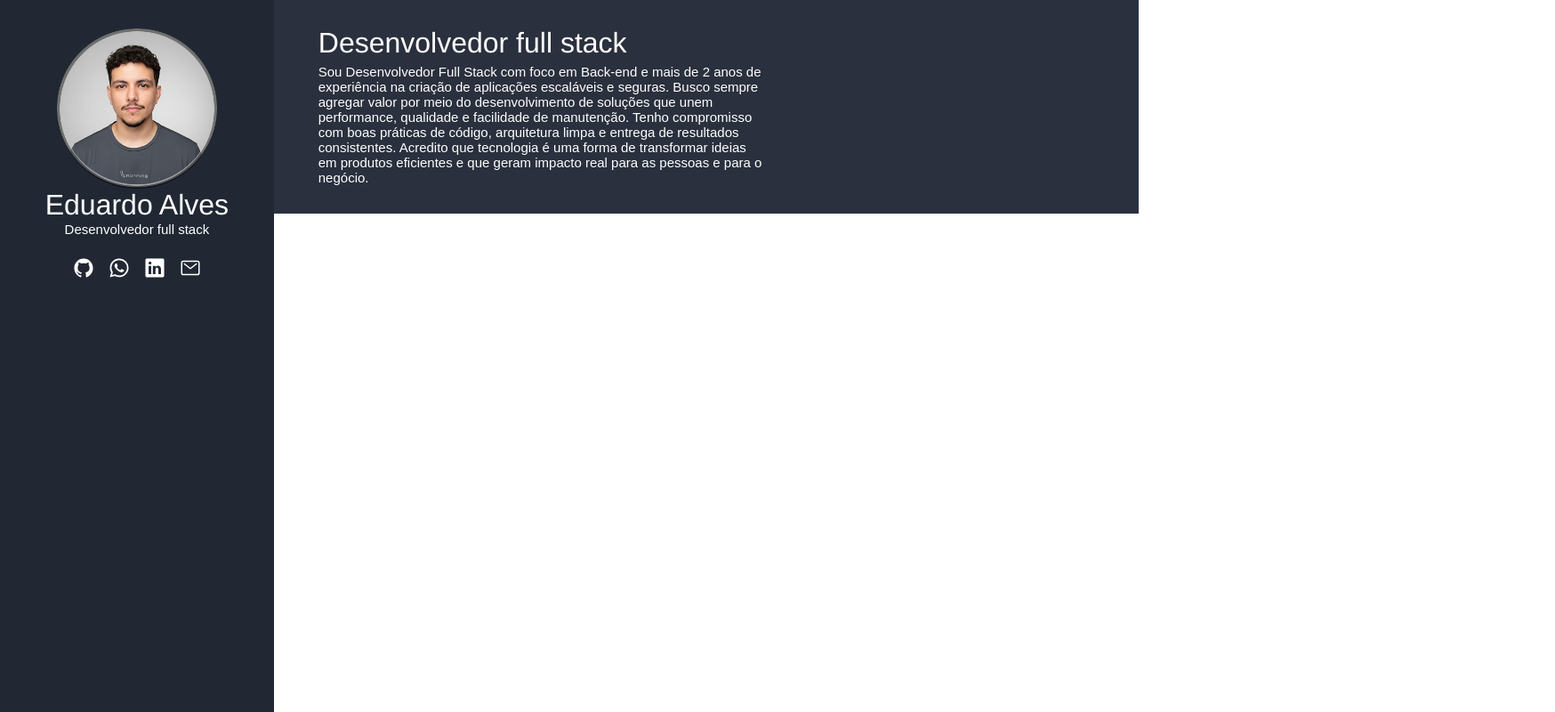
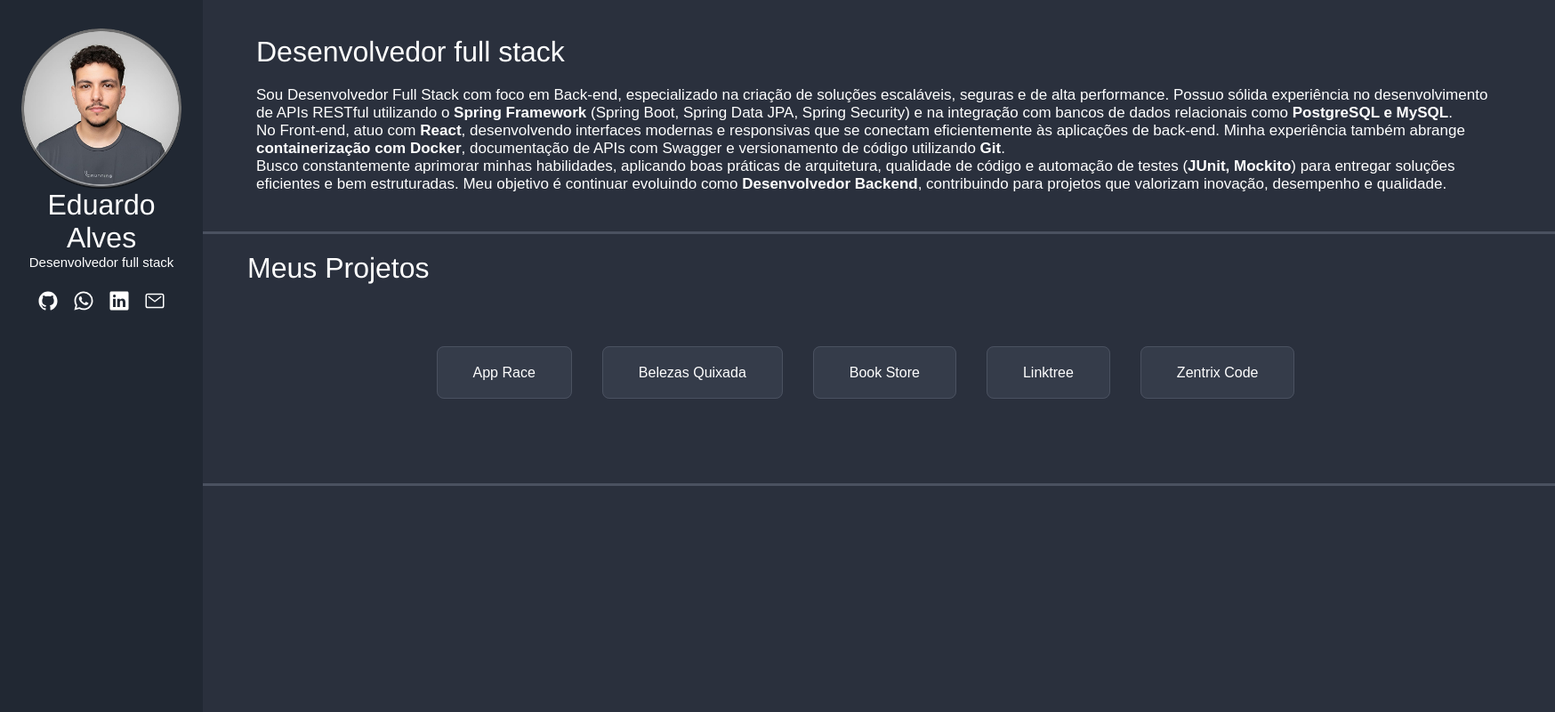
Before and after one commit to coalatz/my-project, a website: page index.html in a window 1280 px wide. Shown: the whole page at 89% size, 1748 px wide, since content can reach past the window. Drawn offline with nearby package versions, Linux system fonts and the light colour scheme.

Commit message:
projects ok

```diff
--- a/index.html
+++ b/index.html
@@ -32,12 +32,38 @@
                 <ion-icon name="mail-outline"></ion-icon>
             </a>
             </div>
-        </div>
+          </div>
+        <div id = "right-column">
         <div id="description">
         <h1>Desenvolvedor full stack</h1>
-        <p>Sou Desenvolvedor Full Stack com foco em Back-end e mais de 2 anos de experiência na criação de aplicações escaláveis e seguras. Busco sempre agregar valor por meio do desenvolvimento de soluções que unem performance, qualidade e facilidade de manutenção. Tenho compromisso com boas práticas de código, arquitetura limpa e entrega de resultados consistentes. Acredito que tecnologia é uma forma de transformar ideias em produtos eficientes e que geram impacto real para as pessoas e para o negócio.</p>
+         <p>
+            Sou Desenvolvedor Full Stack com foco em Back-end, especializado na criação de soluções escaláveis, seguras e de alta performance. Possuo sólida experiência no desenvolvimento de APIs RESTful utilizando o <strong>Spring Framework</strong> (Spring Boot, Spring Data JPA, Spring Security) e na integração com bancos de dados relacionais como <strong>PostgreSQL e MySQL</strong>.
+        </p>
+
+        <p>
+            No Front-end, atuo com <strong>React</strong>, desenvolvendo interfaces modernas e responsivas que se conectam eficientemente às aplicações de back-end. Minha experiência também abrange <strong>containerização com Docker</strong>, documentação de APIs com Swagger e versionamento de código utilizando <strong>Git</strong>.
+        </p>
+
+        <p>
+            Busco constantemente aprimorar minhas habilidades, aplicando boas práticas de arquitetura, qualidade de código e automação de testes (<strong>JUnit, Mockito</strong>) para entregar soluções eficientes e bem estruturadas. Meu objetivo é continuar evoluindo como <strong>Desenvolvedor Backend</strong>, contribuindo para projetos que valorizam inovação, desempenho e qualidade.
+        </p>
     </div>
-</div>
+    <hr>
+    <div id="projects">
+      <h1>Meus Projetos</h1>
+
+    <div id="projects-links">
+      <a href="https://github.com/coalatz/appRace" target="_blank">App Race</a>
+      <a href="https://github.com/coalatz/belezasQxd" target="_blank" rel="">Belezas Quixada</a>
+      <a href="https://github.com/coalatz/RestApi_BookStore" target="_blank">Book Store</a>
+       <a href="https://github.com/coalatz/linktree" target="_blank">Linktree</a>
+       <a href="https://www.zentrixcode.com.br" target="_blank">Zentrix Code</a>
+    </div>
+    </div>
+    <hr>
+    </div>
+
+
     <script
       type="module"
       src="https://unpkg.com/ionicons@5.5.2/dist/ionicons/ionicons.esm.js"
--- a/style.css
+++ b/style.css
@@ -7,12 +7,26 @@
 html,
 body {
   height: 100%;
+  margin: 0;
+}
+
+hr {
+  border: none;
+  height: 3px;
+  margin: 20px 0;
+  background-color: #4a5160;
 }
 
 #main-container {
   display: flex;
   height: 100%;
   width: 100%;
+}
+#right-column {
+  display: flex;
+  flex-direction: column;
+  flex: 1;
+  background: #2a303d;
 }
 
 body h1 {
@@ -61,21 +75,56 @@ body h1 {
 }
 
 #description {
-  background: #2a303d;
   width: 100%;
   height: 30%;
   flex-direction: column;
+  padding: 10px;
 }
 
 #description h1 {
   padding-top: 30px;
   padding-left: 50px;
+  margin-bottom: 20px;
 }
 
 #description p {
-  width: 600px;
-  padding: 5px 50px;
+  width: 1500px;
+  padding: 0 50px;
   color: white;
   font-family: sans-serif;
-  font-size: 15px;
+  font-size: 17px;
 }
+
+#projects {
+  height: 30%;
+  flex-direction: column;
+  clear: both;
+  padding: 0 50px;
+}
+
+#projects-links {
+  justify-content: center;
+  text-align: center;
+  padding: 50px;
+  margin-top: 40px;
+}
+
+#projects-links a {
+  font-family: sans-serif;
+  border: 1px solid #4a5160;
+  border-radius: 8px;
+  text-decoration: none;
+  color: white;
+  margin: auto;
+  padding: 20px 40px;
+  background-color: rgba(59, 66, 81, 0.7);
+  backdrop-filter: blur(4px);
+  -webkit-backdrop-filter: blur(4px);
+  margin-right: 30px;
+  margin-right: 30px;
+}
+
+#projects-links a:hover {
+  outline: 8px solid rgba(255, 255, 255, 0.2);
+  border: 1.5px solid rgb(17, 17, 17);
+}
```
